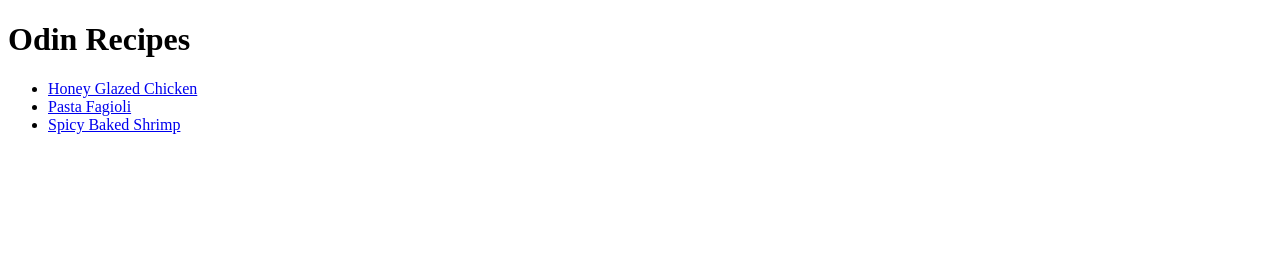
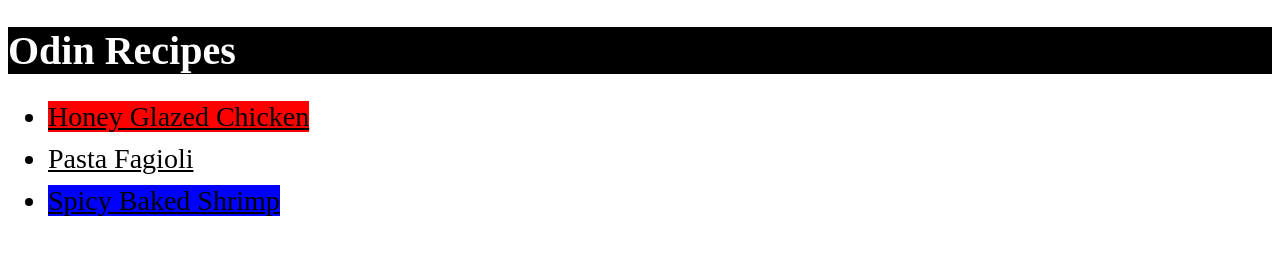
Before and after one commit to Jebder/odin-recipes, a plain HTML site: page index.html in a window 1280 px wide. Drawn offline with Linux system fonts and the light colour scheme.

Commit message:
Fist edit with CSS styling

```diff
--- a/index.html
+++ b/index.html
@@ -3,13 +3,14 @@
     <head>
         <meta charset="utf-8">
         <title>Odin Recipes</title>
+        <link rel="stylesheet" href="style.css">
     </head>
     <body>
         <h1>Odin Recipes</h1>
-            <ul>
-                <li><a href="recipes/honey-glazed-chicken.html">Honey Glazed Chicken</a></li>
-                <li><a href="recipes/pasta-fagioli.html">Pasta Fagioli</a></li>
-                <li><a href="recipes/spicyBakedShrimp.html">Spicy Baked Shrimp</a></li>
+            <ul class="MyList">
+                <li><a href="recipes/honey-glazed-chicken.html" class="list1">Honey Glazed Chicken</a></li>
+                <li><a href="recipes/pasta-fagioli.html" class="list2">Pasta Fagioli</a></li>
+                <li><a href="recipes/spicyBakedShrimp.html" class="list3">Spicy Baked Shrimp</a></li>
             </ul>
 
     </body>
--- /dev/null
+++ b/style.css
@@ -0,0 +1,23 @@
+h1 {
+    background-color: black;
+    color: white;
+    font-size: 40px;
+    font-family: 'Times New Roman', Georgia, Times, serif;
+}
+.MyList li {
+    margin-bottom: 10px;
+    font-size: 28px;
+    color: black;
+}
+.list1 {
+    background-color: red;
+    color: black;
+}
+.list2 {
+    background-color: white;
+    color: black;
+}
+.list3 {
+    background-color: blue;
+    color: black;
+}
```
